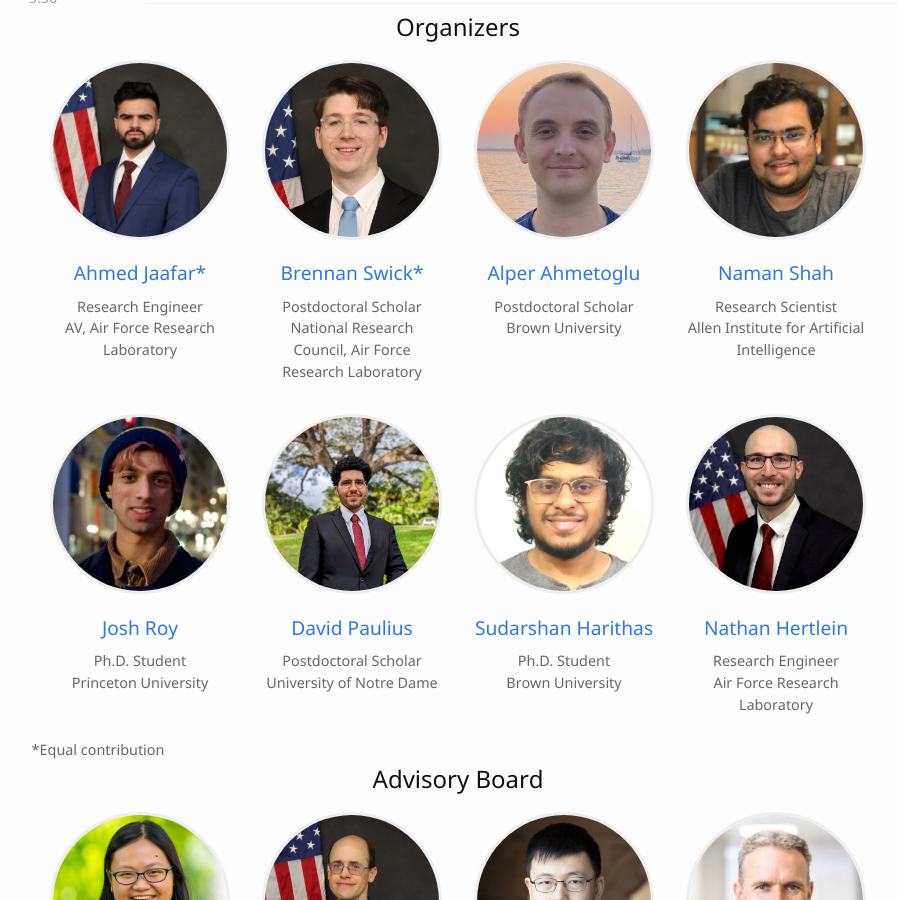
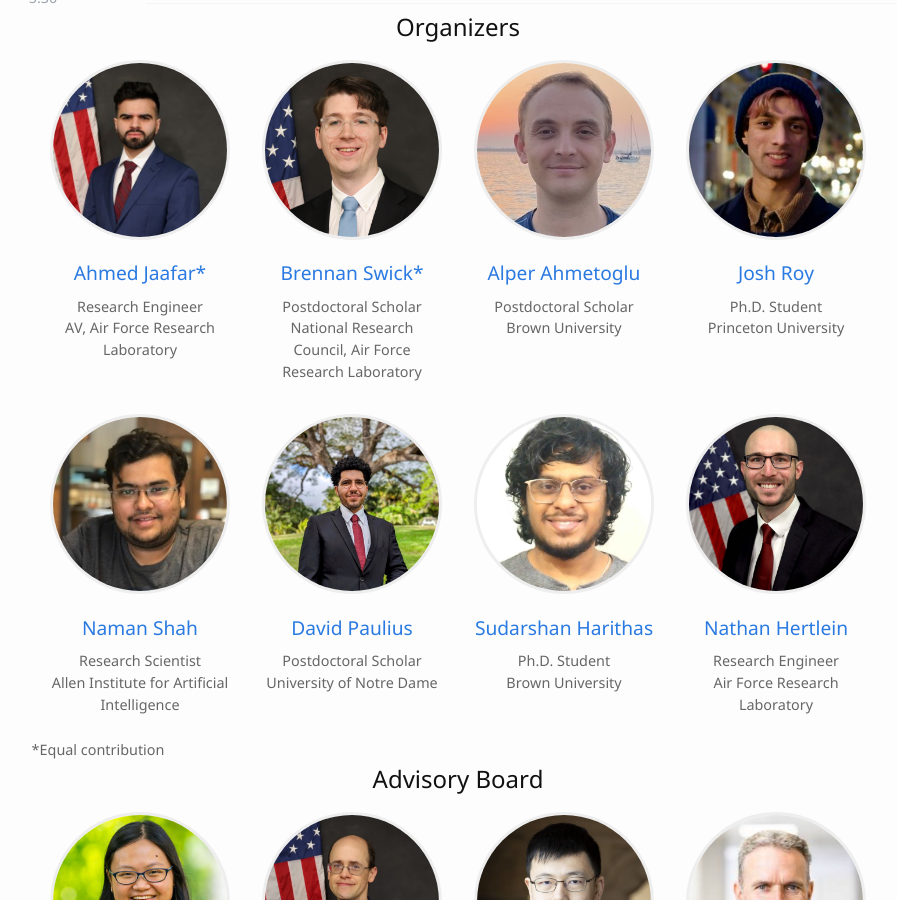
Before and after one commit to worldmodelworkshop/worldmodelworkshop.github.io, a Jekyll site: the page built from index.md, in a window 1280 px wide and 900 px high, scrolled down 4201 px. Shown: the whole window, without its empty margins (182-1079 px from the left). Built offline with Jekyll 4.4.1, drawn with Linux system fonts in a browser that asks for light colours; part of the change alters nothing that is shown.

Commit message:
Update organizers.yml
swap josh and naman order

```diff
--- a/_data/organizers.yml
+++ b/_data/organizers.yml
@@ -14,16 +14,16 @@
   image: "images/organizer_headshots/alper.jpg"
   position: 50% 30%
   link: https://aahmetoglu.com/
+- name: "Josh Roy"
+  role: "Ph.D. Student"
+  affiliation: "Princeton University"
+  image: "images/organizer_headshots/josh.jpeg"
+  link: https://joshnroy.github.io/
 - name: "Naman Shah"
   role: "Research Scientist"
   affiliation: "Allen Institute for Artificial Intelligence"
   image: "images/organizer_headshots/naman.jpeg"
   link: https://www.namanshah.net/#about
-- name: "Josh Roy"
-  role: "Ph.D. Student"
-  affiliation: "Princeton University"
-  image: "images/organizer_headshots/josh.jpeg"
-  link: https://joshnroy.github.io/
 - name: "David Paulius"
   role: "Postdoctoral Scholar"
   affiliation: "University of Notre Dame"
```
